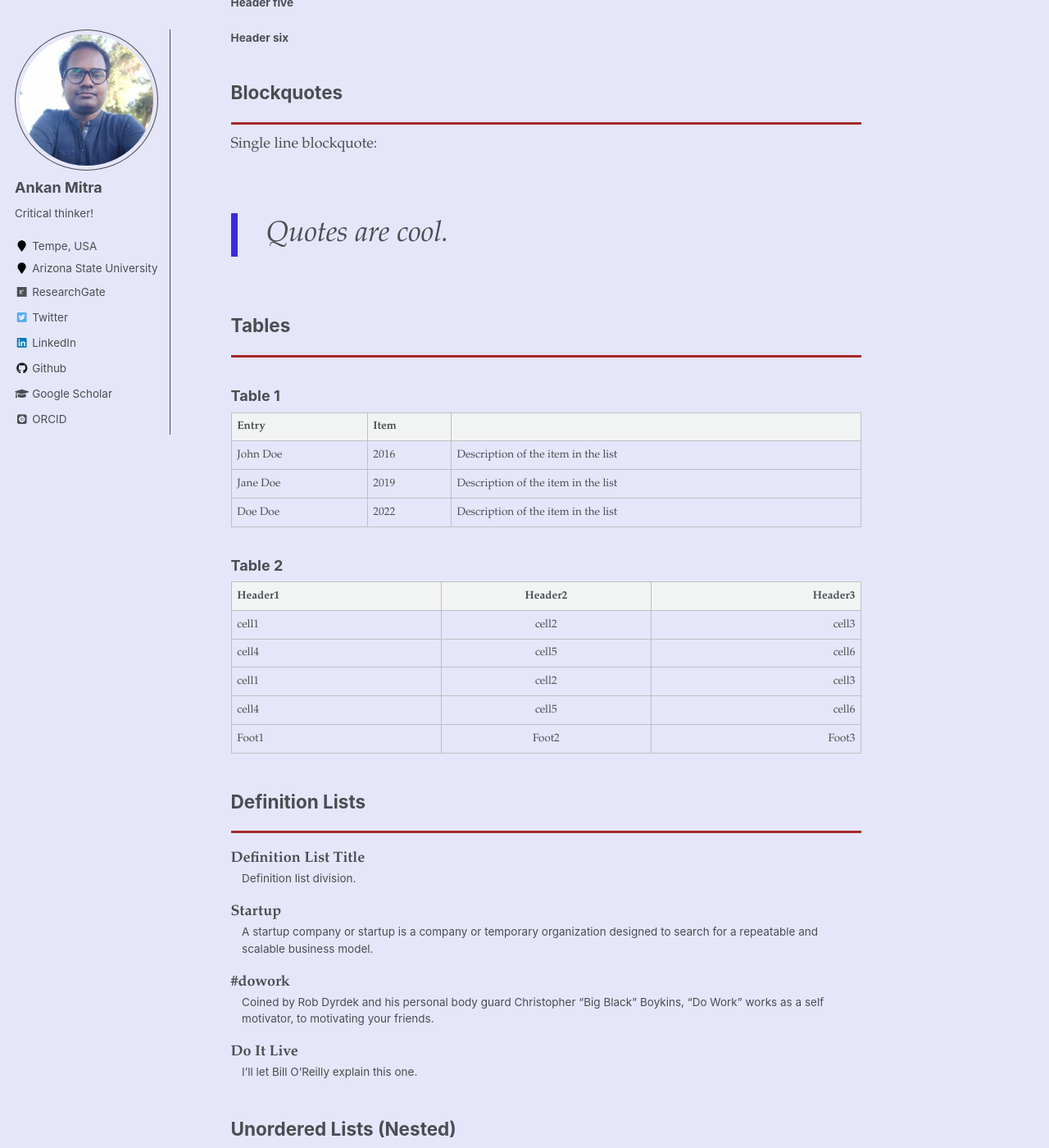
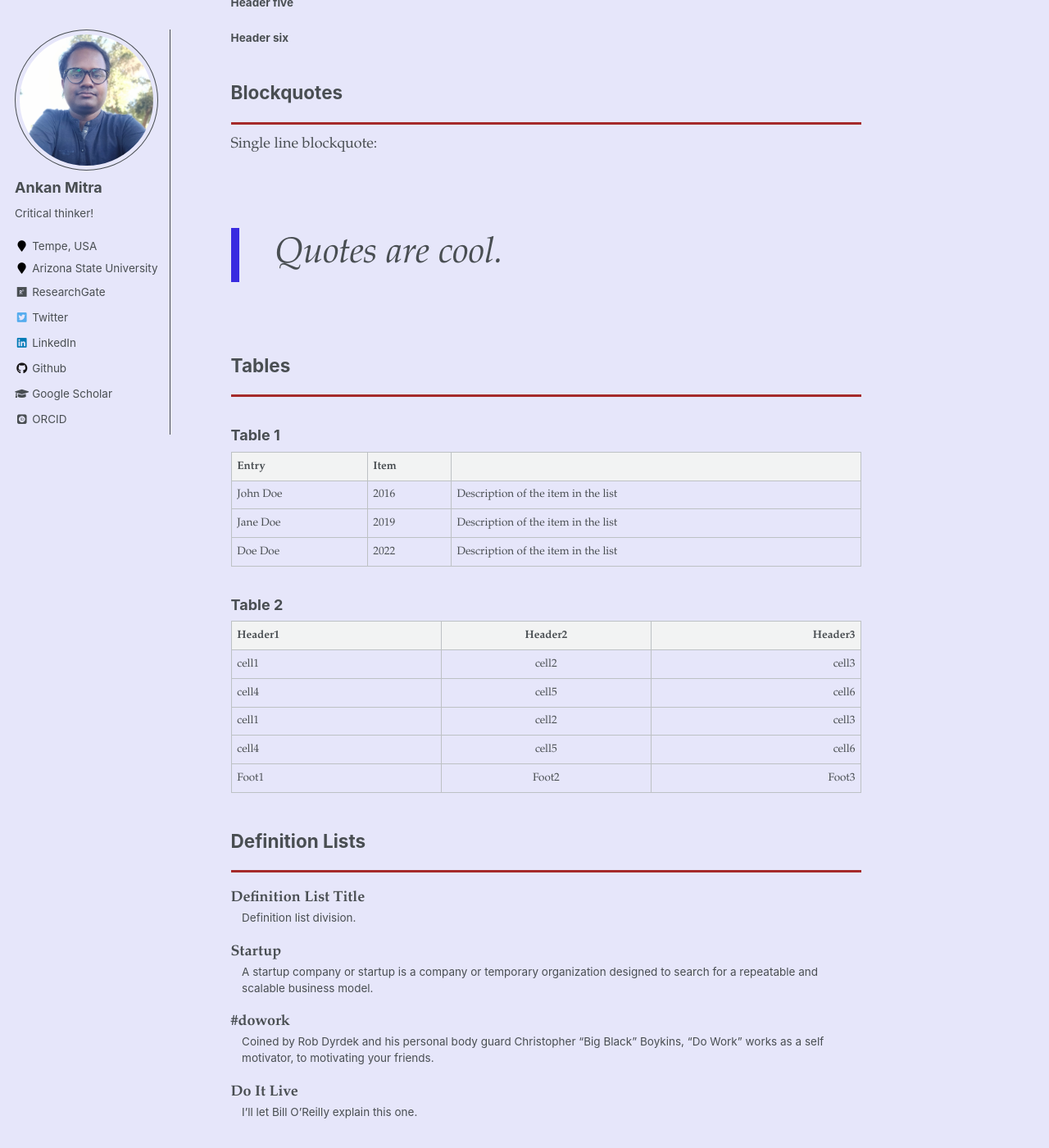
Before and after one commit to percyjackson9/percyjackson9.github.io, a Jekyll site: the page built from _pages/markdown.md, in a window 1280 px wide and 1400 px high, scrolled down 1394 px. Shown: the whole window at 82% size. Built offline with Jekyll 4.4.1, drawn with Linux system fonts in a browser that asks for light colours; some web fonts are replaced.

Commit message:
Update _base.scss

```diff
--- a/_sass/_base.scss
+++ b/_sass/_base.scss
@@ -102,7 +102,7 @@ blockquote {
   border-left: 0.25em solid $primary-color;
   font-family: $global-font-family;  /* addition 1*/
   width: 100%;                       /* addition 2*/
-  font-size: $type-size-2;
+  font-size: $type-size-1;
 
   cite {
     font-style: italic;
```
